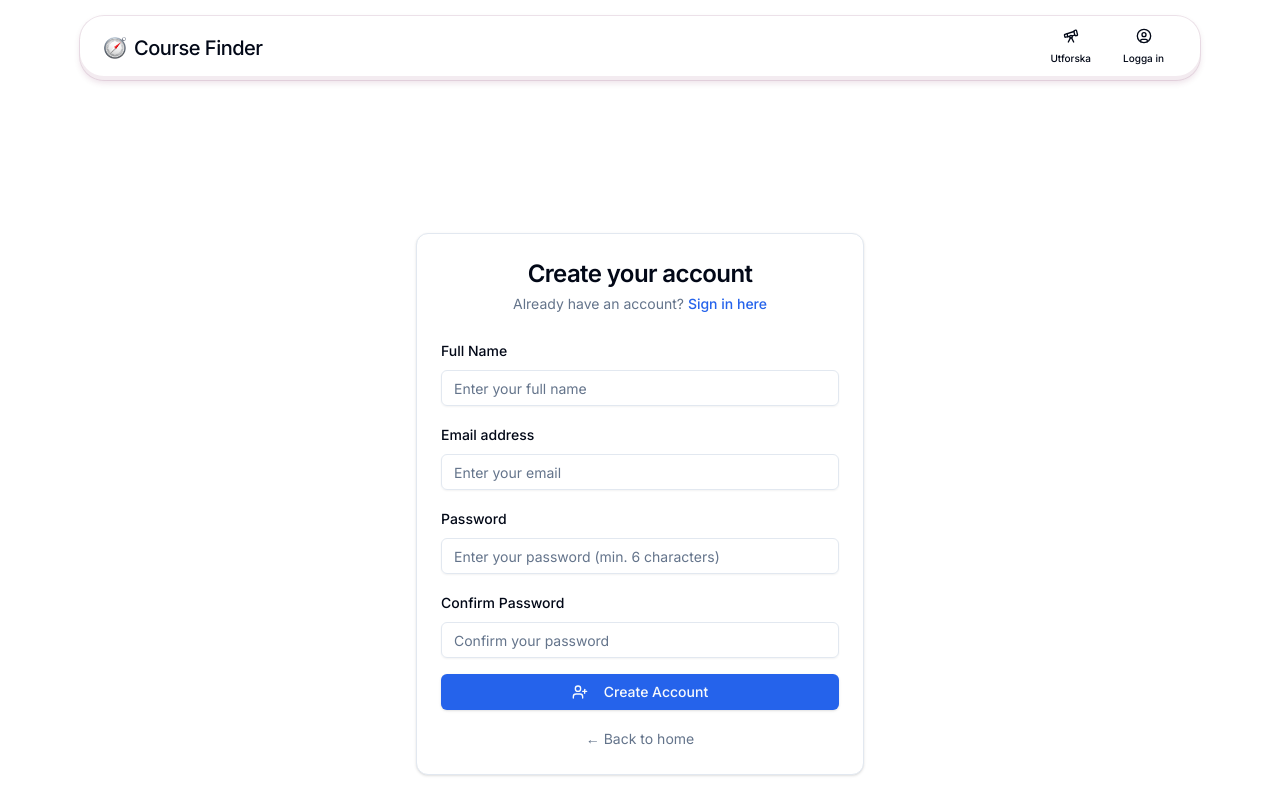
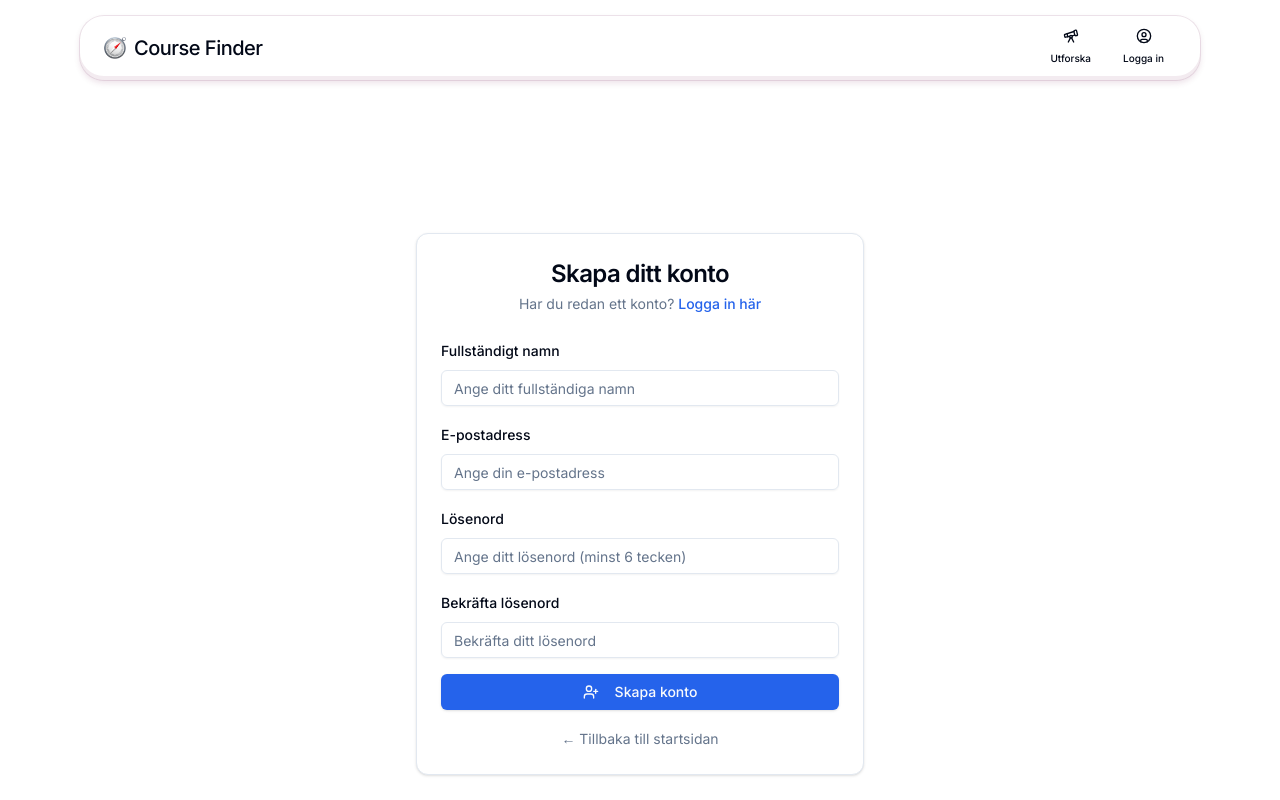
Before and after one commit to filipbagen/course-finder, a Next.js app: page /signup in a window 1280 px wide. Shown: the top 800 px of the page. Built offline with nearby package versions, Linux system fonts and the light colour scheme; no server answers.

Commit message:
feat: translate authentication forms to Swedish; update labels, placeholders, and messages for improved localization

```diff
--- a/src/app/(auth)/forgot-password/ForgotPasswordForm.tsx
+++ b/src/app/(auth)/forgot-password/ForgotPasswordForm.tsx
@@ -49,34 +49,32 @@ export function ForgotPasswordForm({
       {success ? (
         <Card>
           <CardHeader>
-            <CardTitle className="text-2xl">Check Your Email</CardTitle>
-            <CardDescription>Password reset instructions sent</CardDescription>
+            <CardTitle className="text-2xl">Kolla din e-post</CardTitle>
+            <CardDescription>Instruktioner för lösenordsåterställning skickade</CardDescription>
           </CardHeader>
           <CardContent>
             <p className="text-sm text-muted-foreground">
-              If you registered using your email and password, you will receive
-              a password reset email.
+              Om du registrerade dig med din e-postadress och lösenord kommer du att få ett e-postmeddelande för att återställa lösenordet.
             </p>
           </CardContent>
         </Card>
       ) : (
         <Card>
           <CardHeader>
-            <CardTitle className="text-2xl">Reset Your Password</CardTitle>
+            <CardTitle className="text-2xl">Återställ ditt lösenord</CardTitle>
             <CardDescription>
-              Type in your email and we&apos;ll send you a link to reset your
-              password
+              Ange din e-postadress så skickar vi en länk för att återställa ditt lösenord
             </CardDescription>
           </CardHeader>
           <CardContent>
             <form onSubmit={handleForgotPassword}>
               <div className="flex flex-col gap-6">
                 <div className="grid gap-2">
-                  <Label htmlFor="email">Email</Label>
+                  <Label htmlFor="email">E-post</Label>
                   <Input
                     id="email"
                     type="email"
-                    placeholder="email"
+                    placeholder="e-post"
                     required
                     value={email}
                     onChange={(e) => setEmail(e.target.value)}
@@ -84,13 +82,13 @@ export function ForgotPasswordForm({
                 </div>
                 {error && <p className="text-sm text-red-500">{error}</p>}
                 <Button type="submit" className="w-full" disabled={isLoading}>
-                  {isLoading ? 'Sending...' : 'Send reset email'}
+                  {isLoading ? 'Skickar...' : 'Skicka återställningslänk'}
                 </Button>
               </div>
               <div className="mt-4 text-center text-sm">
-                Already have an account?{' '}
+                Har du redan ett konto?{' '}
                 <Link href="/login" className="underline underline-offset-4">
-                  Login
+                  Logga in
                 </Link>
               </div>
             </form>
--- a/src/app/(auth)/login/page.tsx
+++ b/src/app/(auth)/login/page.tsx
@@ -34,14 +34,14 @@ export default async function LoginPage({ searchParams }: LoginPageProps) {
 
   // Error messages mapping
   const errorMessages = {
-    invalid_credentials: 'Invalid email or password. Please try again.',
-    signup_failed: 'Account creation failed. Please try again.',
-    unexpected_error: 'An unexpected error occurred. Please try again.',
+    invalid_credentials: 'Ogiltig e-post eller lösenord. Försök igen.',
+    signup_failed: 'Kontoskapande misslyckades. Försök igen.',
+    unexpected_error: 'Ett oväntat fel inträffade. Försök igen.',
   };
 
   const successMessages = {
-    account_created: 'Account created successfully! Please sign in.',
-    password_updated: 'Password updated successfully! Please sign in.',
+    account_created: 'Konto skapat! Vänligen logga in.',
+    password_updated: 'Lösenord uppdaterat! Vänligen logga in.',
   };
 
   return (
@@ -49,15 +49,15 @@ export default async function LoginPage({ searchParams }: LoginPageProps) {
       <Card className="w-full max-w-md">
         <CardHeader className="space-y-1">
           <CardTitle className="text-2xl text-center">
-            Sign in to your account
+            Logga in på ditt konto
           </CardTitle>
           <CardDescription className="text-center">
-            Don't have an account?{' '}
+            Har du inget konto?{' '}
             <Link
               href="/signup"
               className="font-medium text-primary hover:underline"
             >
-              Create one here
+              Skapa ett här
             </Link>
           </CardDescription>
         </CardHeader>
@@ -69,7 +69,7 @@ export default async function LoginPage({ searchParams }: LoginPageProps) {
               <AlertCircle className="h-4 w-4" />
               <AlertDescription>
                 {errorMessages[params.error as keyof typeof errorMessages] ||
-                  'An error occurred. Please try again.'}
+                  'Ett fel inträffade. Försök igen.'}
               </AlertDescription>
             </Alert>
           )}
@@ -88,31 +88,31 @@ export default async function LoginPage({ searchParams }: LoginPageProps) {
 
           <form action={signIn} className="space-y-4">
             <div className="space-y-2">
-              <Label htmlFor="email">Email address</Label>
+              <Label htmlFor="email">E-postadress</Label>
               <Input
                 id="email"
                 name="email"
                 type="email"
                 autoComplete="email"
                 required
-                placeholder="Enter your email"
+                placeholder="Ange din e-postadress"
               />
             </div>
 
             <div className="space-y-2">
-              <Label htmlFor="password">Password</Label>
+              <Label htmlFor="password">Lösenord</Label>
               <Input
                 id="password"
                 name="password"
                 type="password"
                 autoComplete="current-password"
                 required
-                placeholder="Enter your password"
+                placeholder="Ange ditt lösenord"
               />
             </div>
 
             <Button type="submit" className="w-full">
-              Sign in
+              Logga in
             </Button>
           </form>
 
@@ -121,14 +121,14 @@ export default async function LoginPage({ searchParams }: LoginPageProps) {
               href="/forgot-password"
               className="text-sm text-muted-foreground hover:text-primary hover:underline"
             >
-              Forgot your password?
+              Glömt ditt lösenord?
             </Link>
             <div>
               <Link
                 href="/"
                 className="text-sm text-muted-foreground hover:text-primary hover:underline"
               >
-                ← Back to home
+                ← Tillbaka till startsidan
               </Link>
             </div>
           </div>
--- a/src/app/(auth)/signup/page.tsx
+++ b/src/app/(auth)/signup/page.tsx
@@ -38,19 +38,19 @@ export default async function SignupPage({ searchParams }: SignupPageProps) {
 
   // Error messages mapping
   const errorMessages = {
-    passwords_dont_match: 'Passwords do not match. Please try again.',
-    password_too_short: 'Password must be at least 6 characters long.',
-    name_required: 'Full name is required to create an account.',
+    passwords_dont_match: 'Lösenorden matchar inte. Försök igen.',
+    password_too_short: 'Lösenordet måste vara minst 6 tecken långt.',
+    name_required: 'Fullständigt namn krävs för att skapa ett konto.',
     signup_failed:
-      'Account creation failed. Please try again with a different email.',
-    unexpected_error: 'An unexpected error occurred. Please try again.',
+      'Kontoskapande misslyckades. Försök igen med en annan e-postadress.',
+    unexpected_error: 'Ett oväntat fel inträffade. Försök igen.',
     email_already_exists:
-      'An account with this email already exists. Please sign in instead.',
+      'Ett konto med denna e-postadress finns redan. Logga in istället.',
   };
 
   const successMessages = {
     check_email:
-      'Please check your email and click the confirmation link to activate your account.',
+      'Vänligen kontrollera din e-post och klicka på bekräftelselänken för att aktivera ditt konto.',
   };
 
   return (
@@ -58,15 +58,15 @@ export default async function SignupPage({ searchParams }: SignupPageProps) {
       <Card className="w-full max-w-md">
         <CardHeader className="space-y-1">
           <CardTitle className="text-2xl text-center">
-            Create your account
+            Skapa ditt konto
           </CardTitle>
           <CardDescription className="text-center">
-            Already have an account?{' '}
+            Har du redan ett konto?{' '}
             <Link
               href="/login"
               className="font-medium text-primary hover:underline"
             >
-              Sign in here
+              Logga in här
             </Link>
           </CardDescription>
         </CardHeader>
@@ -78,7 +78,7 @@ export default async function SignupPage({ searchParams }: SignupPageProps) {
               <AlertCircle className="h-4 w-4" />
               <AlertDescription>
                 {errorMessages[params.error as keyof typeof errorMessages] ||
-                  'An error occurred. Please try again.'}
+                  'Ett fel inträffade. Försök igen.'}
               </AlertDescription>
             </Alert>
           )}
@@ -97,31 +97,31 @@ export default async function SignupPage({ searchParams }: SignupPageProps) {
 
           <form className="space-y-4">
             <div className="space-y-2">
-              <Label htmlFor="name">Full Name</Label>
+              <Label htmlFor="name">Fullständigt namn</Label>
               <Input
                 id="name"
                 name="name"
                 type="text"
                 autoComplete="name"
                 required
-                placeholder="Enter your full name"
+                placeholder="Ange ditt fullständiga namn"
               />
             </div>
 
             <div className="space-y-2">
-              <Label htmlFor="email">Email address</Label>
+              <Label htmlFor="email">E-postadress</Label>
               <Input
                 id="email"
                 name="email"
                 type="email"
                 autoComplete="email"
                 required
-                placeholder="Enter your email"
+                placeholder="Ange din e-postadress"
               />
             </div>
 
             <div className="space-y-2">
-              <Label htmlFor="password">Password</Label>
+              <Label htmlFor="password">Lösenord</Label>
               <Input
                 id="password"
                 name="password"
@@ -129,12 +129,12 @@ export default async function SignupPage({ searchParams }: SignupPageProps) {
                 autoComplete="new-password"
                 required
                 minLength={6}
-                placeholder="Enter your password (min. 6 characters)"
+                placeholder="Ange ditt lösenord (minst 6 tecken)"
               />
             </div>
 
             <div className="space-y-2">
-              <Label htmlFor="confirmPassword">Confirm Password</Label>
+              <Label htmlFor="confirmPassword">Bekräfta lösenord</Label>
               <Input
                 id="confirmPassword"
                 name="confirmPassword"
@@ -142,13 +142,13 @@ export default async function SignupPage({ searchParams }: SignupPageProps) {
                 autoComplete="new-password"
                 required
                 minLength={6}
-                placeholder="Confirm your password"
+                placeholder="Bekräfta ditt lösenord"
               />
             </div>
 
             <Button formAction={signUp} type="submit" className="w-full">
               <UserPlus className="h-4 w-4 mr-2" />
-              Create Account
+              Skapa konto
             </Button>
           </form>
 
@@ -157,7 +157,7 @@ export default async function SignupPage({ searchParams }: SignupPageProps) {
               href="/"
               className="text-sm text-muted-foreground hover:text-primary hover:underline"
             >
-              ← Back to home
+              ← Tillbaka till startsidan
             </Link>
           </div>
         </CardContent>
```
